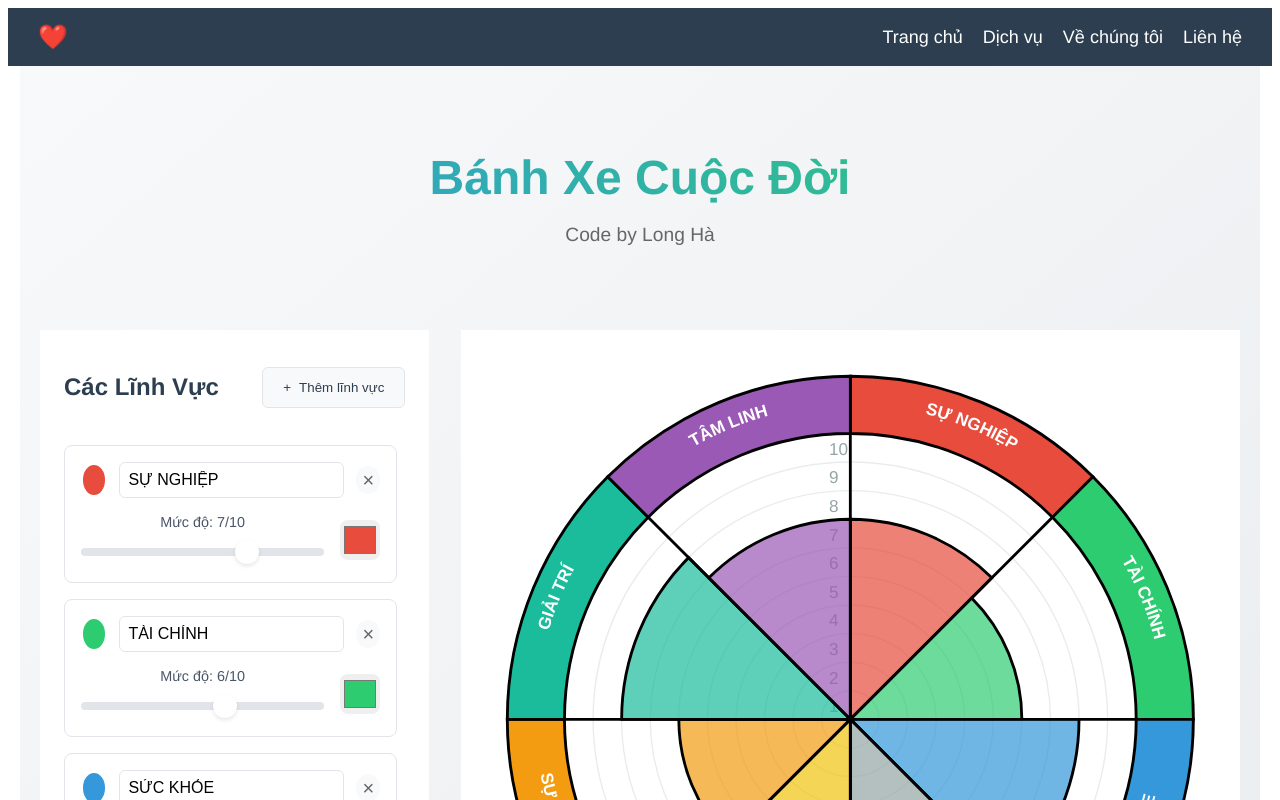
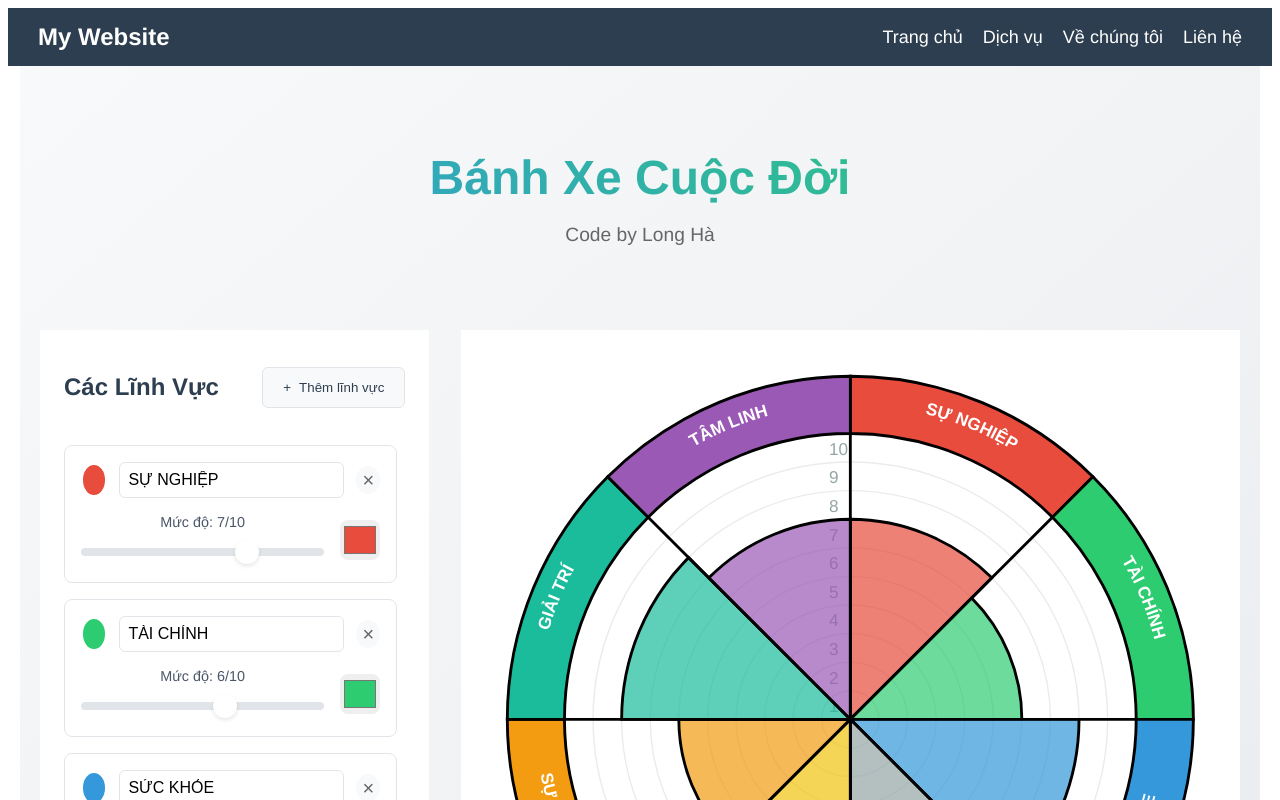
Before and after one commit to longhangoc/vue, a Vue app: page / in a window 1280 px wide. Shown: the top 800 px of the page. Built offline with nearby package versions, Linux system fonts and the light colour scheme.

Commit message:
Update Header.vue

```diff
--- a/src/components/Header.vue
+++ b/src/components/Header.vue
@@ -1,6 +1,6 @@
 <template>
   <header class="header">
-    <div class="logo">❤️</div>
+    <div class="logo">My Website</div>
     <nav class="nav">
       <a href="#">Trang chủ</a>
       <a href="#">Dịch vụ</a>
@@ -25,12 +25,10 @@
   padding: 15px 30px;
   color: white;
 }
-
 .logo {
   font-size: 24px;
   font-weight: bold;
 }
-
 .nav a {
   color: white;
   text-decoration: none;
@@ -38,7 +36,6 @@
   font-size: 18px;
   transition: color 0.3s;
 }
-
 .nav a:hover {
   color: #42b983;
 }
```
